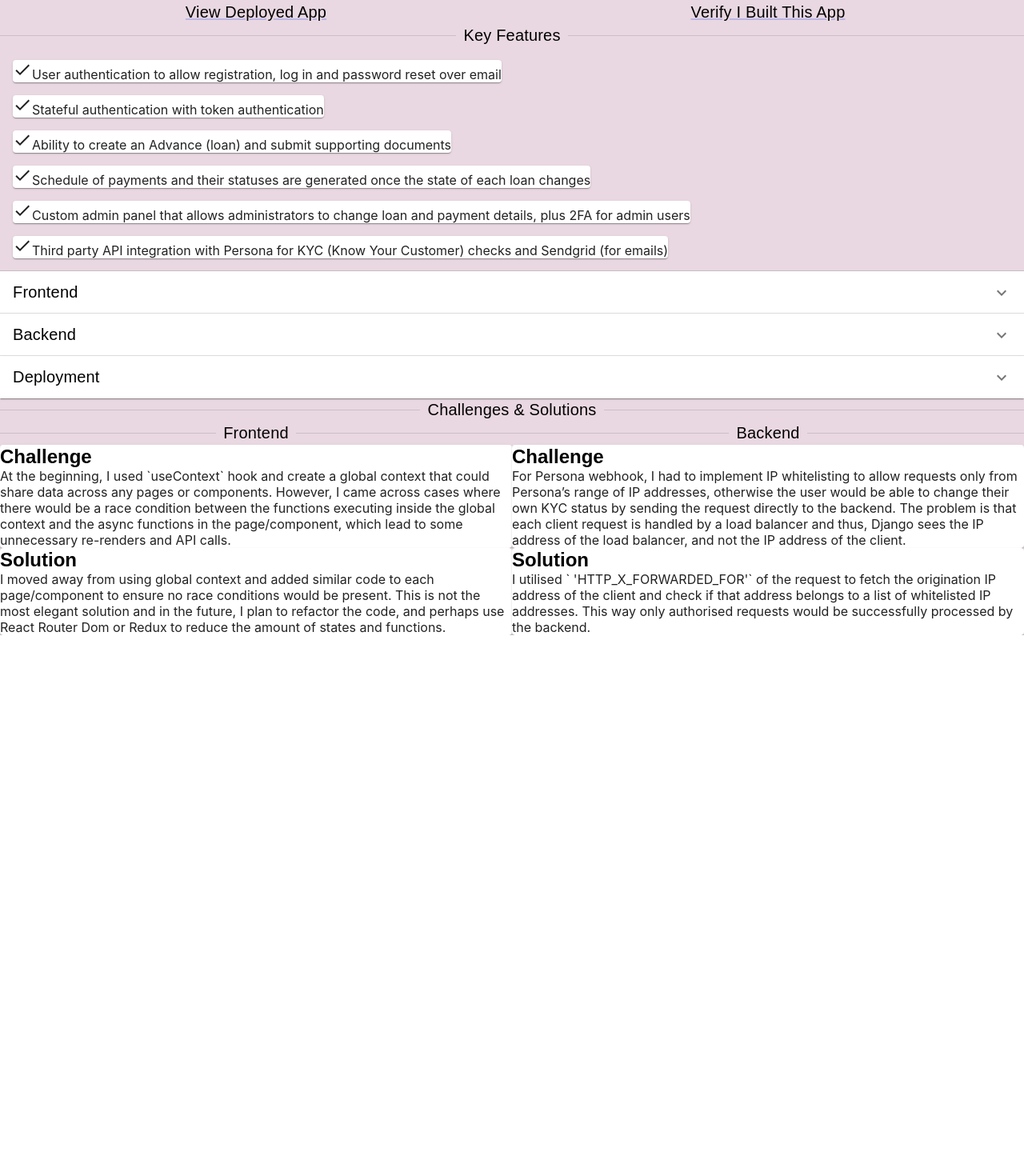
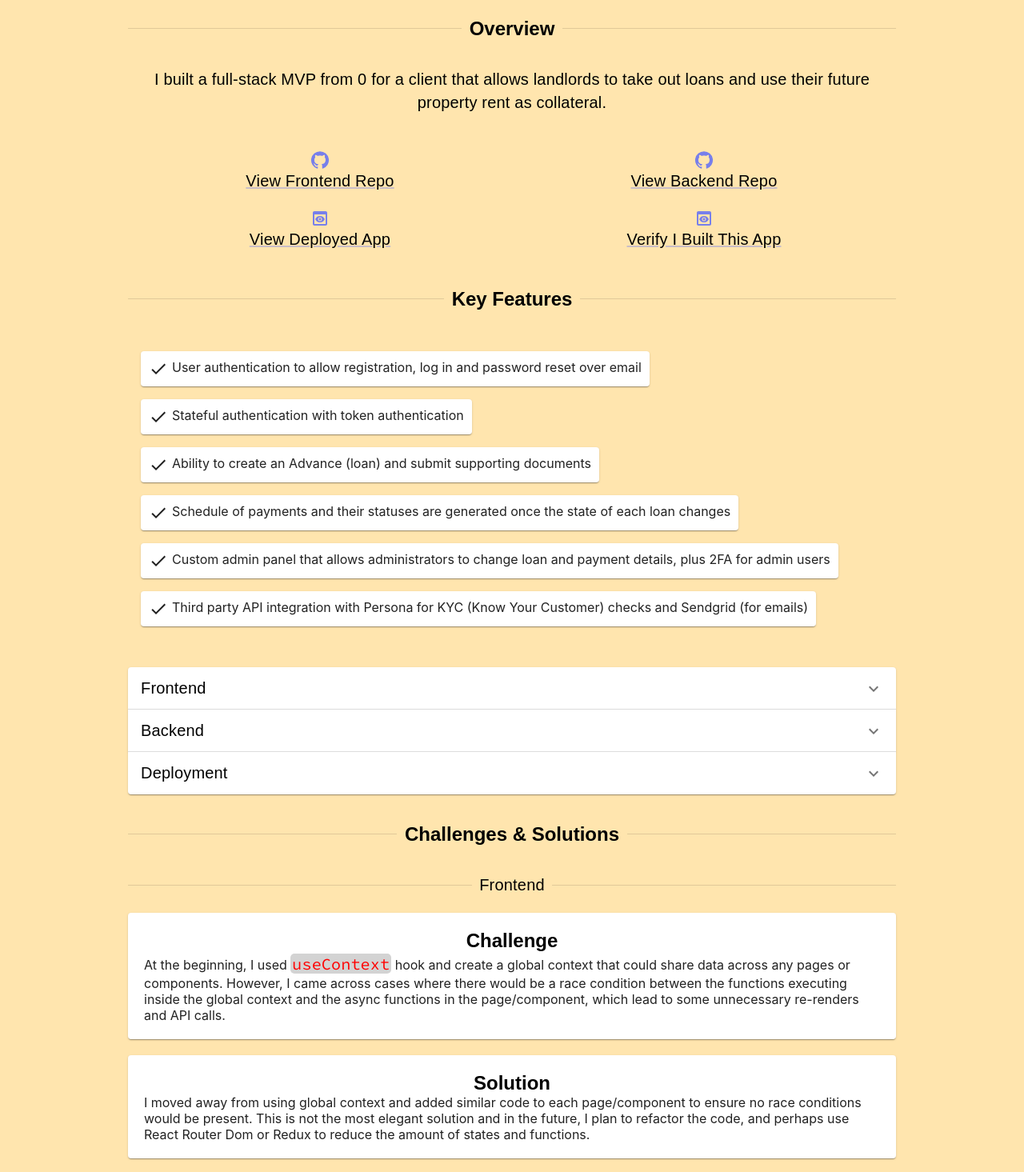
Before and after one commit to hal-alex/personal-site-mui, a React (Create React App) app: page / in a window 1280 px wide. Shown: the part 3525-4990 px from the top of the page at 80% size. Before the commit the page ends 4319 px from the top, so only its background shows below. Built offline with nearby package versions, Linux system fonts and the light colour scheme.

Commit message:
finished project 1 v2

```diff
--- a/public/index.html
+++ b/public/index.html
@@ -3,6 +3,12 @@
   <head>
     <meta charset="utf-8" />
     <link rel="icon" href="%PUBLIC_URL%/favicon.ico" />
+    <link rel="preconnect" href="https://fonts.googleapis.com" />
+    <link rel="preconnect" href="https://fonts.gstatic.com" crossorigin />
+    <link
+      href="https://fonts.googleapis.com/css2?family=Source+Code+Pro:wght@400;700&display=swap"
+      rel="stylesheet"
+    />
     <meta name="viewport" content="width=device-width, initial-scale=1" />
     <meta name="theme-color" content="#000000" />
     <meta
--- a/src/components/Projects.js
+++ b/src/components/Projects.js
@@ -20,36 +20,70 @@ import PreviewIcon from "@mui/icons-material/Preview"
 const Projects = () => {
   const styles = {
     projects: {
-      background: "#E9D8E1",
+      background: "#FFE5AE",
       display: "flex",
+      flexDirection: "column",
       minHeight: "100vh",
+      justifyContent: "center",
+      alignItems: "center",
+      pt: "60px",
+      pb: "60px",
+    },
+    wrapper: {
+      display: "flex",
+      width: "75%",
+      height: "75",
+      gap: "35px",
+      flexDirection: "column",
+      textAlign: "center",
     },
     projectLinks: {
       display: "flex",
       flexDirection: "column",
       alignItems: "center",
+      p: "10px",
+    },
+    customCard: {
+      display: "flex",
+      padding: "10px",
+    },
+    cardTick: {
+      pr: "5px",
+    },
+    codeSpan: {
+      display: "inline",
+      p: "0px 2px",
+      fontFamily: "Source Code Pro",
+      color: "red",
+      background: "#d3d3d3",
+      borderRadius: "5px",
+      weight: 400,
+    },
+    psCard: {
+      padding: "20px",
+      textAlign: "left",
     },
   }
 
   return (
     <Box sx={styles.projects} id="projects">
       <Box sx={styles.wrapper}>
-        <Box sx={styles.project1}>
         <Typography variant="h3" id="project-1">
           Project 1 - Factored MVP
         </Typography>
         <Divider>
-            <Typography variant="body1">Overview</Typography>
+          <Typography variant="h3">Overview</Typography>
         </Divider>
         <Typography variant="body1">
-            I built an MVP from 0 for a client that allows landlords to take out
-            loans and use their future property rent as collateral.
+          I built a full-stack MVP from 0 for a client that allows landlords to
+          take out loans and use their future property rent as collateral.
         </Typography>
         <Grid container>
           <Grid item md={6}>
             <Link
               href="https://github.com/hal-alex/factored-mvp"
               sx={styles.projectLinks}
+              target="_blank"
             >
               <GitHubIcon></GitHubIcon>
               <Typography>View Frontend Repo</Typography>
@@ -59,6 +93,7 @@ const Projects = () => {
             <Link
               href="https://github.com/hal-alex/factored-mvp-backend"
               sx={styles.projectLinks}
+              target="_blank"
             >
               <GitHubIcon></GitHubIcon>
               <Typography>View Backend Repo</Typography>
@@ -68,6 +103,7 @@ const Projects = () => {
             <Link
               href="https://github.com/hal-alex/factored-mvp-backend"
               sx={styles.projectLinks}
+              target="_blank"
             >
               <PreviewIcon></PreviewIcon>
               <Typography>View Deployed App</Typography>
@@ -77,6 +113,7 @@ const Projects = () => {
             <Link
               href="https://www.app.factored.co/about-factored-app/"
               sx={styles.projectLinks}
+              target="_blank"
             >
               <PreviewIcon></PreviewIcon>
               <Typography>Verify I Built This App</Typography>
@@ -84,55 +121,56 @@ const Projects = () => {
           </Grid>
         </Grid>
         <Divider>
-            <Typography variant="body1">Key Features</Typography>
+          <Typography variant="h3">Key Features</Typography>
         </Divider>
         <List>
           <ListItem>
-              <Card>
-                <DoneIcon></DoneIcon>
+            <Card sx={styles.customCard}>
+              <DoneIcon sx={styles.cardTick}></DoneIcon>
               User authentication to allow registration, log in and password
               reset over email{" "}
             </Card>
           </ListItem>
           <ListItem>
-              <Card>
-                <DoneIcon></DoneIcon>
+            <Card sx={styles.customCard}>
+              <DoneIcon sx={styles.cardTick}></DoneIcon>
               Stateful authentication with token authentication
             </Card>
           </ListItem>
           <ListItem>
             {" "}
-              <Card>
-                <DoneIcon></DoneIcon>
+            <Card sx={styles.customCard}>
+              <DoneIcon sx={styles.cardTick}></DoneIcon>
               Ability to create an Advance (loan) and submit supporting
               documents
             </Card>
           </ListItem>
           <ListItem>
             {" "}
-              <Card>
-                <DoneIcon></DoneIcon>
+            <Card sx={styles.customCard}>
+              <DoneIcon sx={styles.cardTick}></DoneIcon>
               Schedule of payments and their statuses are generated once the
               state of each loan changes
             </Card>
           </ListItem>
           <ListItem>
             {" "}
-              <Card>
-                <DoneIcon></DoneIcon>
+            <Card sx={styles.customCard}>
+              <DoneIcon sx={styles.cardTick}></DoneIcon>
               Custom admin panel that allows administrators to change loan and
               payment details, plus 2FA for admin users
             </Card>
           </ListItem>
           <ListItem>
             {" "}
-              <Card>
-                <DoneIcon></DoneIcon>
+            <Card sx={styles.customCard}>
+              <DoneIcon sx={styles.cardTick}></DoneIcon>
               Third party API integration with Persona for KYC (Know Your
               Customer) checks and Sendgrid (for emails)
             </Card>
           </ListItem>
         </List>
+        <Box>
           <Accordion>
             <AccordionSummary
               expandIcon={<ExpandMoreIcon />}
@@ -142,7 +180,7 @@ const Projects = () => {
               <Typography>Frontend</Typography>
             </AccordionSummary>
             <AccordionDetails>
-              <Typography>
+              <Typography sx={{ textAlign: "left" }}>
                 Initially, I worked on creating a frontend site that used only
                 using local storage as the client wanted a barebones app that
                 they could demonstrate to potential investors. Later, as the
@@ -178,7 +216,7 @@ const Projects = () => {
               <Typography>Backend</Typography>
             </AccordionSummary>
             <AccordionDetails>
-              <Typography>
+              <Typography sx={{ textAlign: "left" }}>
                 Django Rest Framework (DRF) – the backend is based on Django and
                 DRF, and for the database, I used PostgreSQL. I configured 2
                 third party APIs into the backend – Sendgrid to send emails to
@@ -186,14 +224,17 @@ const Projects = () => {
                 created a webhook for Persona (along with IP whitelisting) that
                 would accept a POST request whenever a user would successfully
                 verify their identity on the frontend, which in turn would
-                change the “is_verified” flag in the backend.
+                change the{" "}
+                <Typography sx={styles.codeSpan}>is_verified</Typography> flag
+                in the backend.
                 <br></br>
                 <br></br>I also utilised UUID and short UUID for identifying
                 users and loans, as that is more secure than using sequential
                 IDs that are default in Django.
                 <br></br>
                 <br></br>
-                To create superuser admin accounts, I would `ssh` into the EC2
+                To create superuser admin accounts, I would{" "}
+                <Typography sx={styles.codeSpan}>ssh</Typography> into the EC2
                 instance and use the CLI to configure the administrator
                 commands.
               </Typography>
@@ -216,7 +257,7 @@ const Projects = () => {
                 the same repo.
                 <br></br>
                 <br></br>
-                The backed app and databased are set up with AWS Elastic
+                The backend app and database are set up with AWS Elastic
                 Beanstalk (EB), along with S3 for file storage. The EB
                 environment has a load balancer with a couple of listeners that
                 handle HTTP and HTTPS requests (the HTTPS listener was
@@ -225,65 +266,78 @@ const Projects = () => {
               </Typography>
             </AccordionDetails>
           </Accordion>
+        </Box>
+
         <Divider>
-            <Typography variant="body1">Challenges & Solutions</Typography>
+          <Typography variant="h3">Challenges & Solutions</Typography>
         </Divider>
-          <Grid container>
-            <Grid item md={6}>
+        <Grid container sx={{ gap: "20px" }}>
+          <Grid item xs={12}>
             <Divider>
               <Typography variant="body1">Frontend</Typography>
             </Divider>
           </Grid>
-            <Grid item md={6}>
+          <Grid item md={12}>
+            <Card style={styles.psCard}>
+              <Typography variant="h3" sx={{ textAlign: "center" }}>
+                Challenge
+              </Typography>
+              At the beginning, I used{" "}
+              <Typography sx={styles.codeSpan}>useContext</Typography> hook and
+              create a global context that could share data across any pages or
+              components. However, I came across cases where there would be a
+              race condition between the functions executing inside the global
+              context and the async functions in the page/component, which lead
+              to some unnecessary re-renders and API calls.
+            </Card>
+          </Grid>
+          <Grid item md={12}>
+            <Card style={styles.psCard}>
+              <Typography variant="h3" sx={{ textAlign: "center" }}>
+                Solution
+              </Typography>
+              I moved away from using global context and added similar code to
+              each page/component to ensure no race conditions would be present.
+              This is not the most elegant solution and in the future, I plan to
+              refactor the code, and perhaps use React Router Dom or Redux to
+              reduce the amount of states and functions.
+            </Card>
+          </Grid>
+          <Grid item xs={12}>
             <Divider>
               <Typography variant="body1">Backend</Typography>
             </Divider>
           </Grid>
 
-            <Grid item md={6}>
-              <Card>
-                <Typography variant="h3">Challenge</Typography>
-                At the beginning, I used `useContext` hook and create a global
-                context that could share data across any pages or components.
-                However, I came across cases where there would be a race
-                condition between the functions executing inside the global
-                context and the async functions in the page/component, which
-                lead to some unnecessary re-renders and API calls.
+          <Grid item md={12}>
+            <Card style={styles.psCard}>
+              <Typography variant="h3" sx={{ textAlign: "center" }}>
+                Challenge
+              </Typography>
+              For Persona webhook, I had to implement IP whitelisting to allow
+              requests only from Persona’s range of IP addresses, otherwise the
+              user would be able to change their own KYC status by sending the
+              request directly to the backend. The problem is that each client
+              request is handled by a load balancer and thus, Django sees the IP
+              address of the load balancer, and not the IP address of the
+              client.
             </Card>
           </Grid>
-            <Grid item md={6}>
-              <Card>
-                <Typography variant="h3">Challenge</Typography>
-                For Persona webhook, I had to implement IP whitelisting to allow
-                requests only from Persona’s range of IP addresses, otherwise
-                the user would be able to change their own KYC status by sending
-                the request directly to the backend. The problem is that each
-                client request is handled by a load balancer and thus, Django
-                sees the IP address of the load balancer, and not the IP address
-                of the client.
-              </Card>
-            </Grid>
-            <Grid item md={6}>
-              <Card>
-                <Typography variant="h3">Solution</Typography>I moved away from
-                using global context and added similar code to each
-                page/component to ensure no race conditions would be present.
-                This is not the most elegant solution and in the future, I plan
-                to refactor the code, and perhaps use React Router Dom or Redux
-                to reduce the amount of states and functions.
-              </Card>
-            </Grid>
-            <Grid item md={6}>
-              <Card>
-                <Typography variant="h3">Solution</Typography>I utilised `
-                'HTTP_X_FORWARDED_FOR'` of the request to fetch the origination
-                IP address of the client and check if that address belongs to a
-                list of whitelisted IP addresses. This way only authorised
-                requests would be successfully processed by the backend.
+
+          <Grid item md={12}>
+            <Card style={styles.psCard}>
+              <Typography variant="h3" sx={{ textAlign: "center" }}>
+                Solution
+              </Typography>
+              I utilised{" "}
+              <Typography sx={styles.codeSpan}>HTTP_X_FORWARDED_FOR</Typography>{" "}
+              of the request to fetch the origination IP address of the client
+              and check if that address belongs to a list of whitelisted IP
+              addresses. This way only authorised requests would be successfully
+              processed by the backend.
             </Card>
           </Grid>
         </Grid>
-        </Box>
       </Box>
     </Box>
   )
--- a/src/components/Skills.js
+++ b/src/components/Skills.js
@@ -27,7 +27,8 @@ const Skills = () => {
       minHeight: "100vh",
       justifyContent: "center",
       alignItems: "center",
-      pt: "60px"
+      pt: "60px",
+      pb: "60px",
     },
     wrapper: {
       display: "flex",
```
Lines whose indentation alone changed are shown as unchanged.
